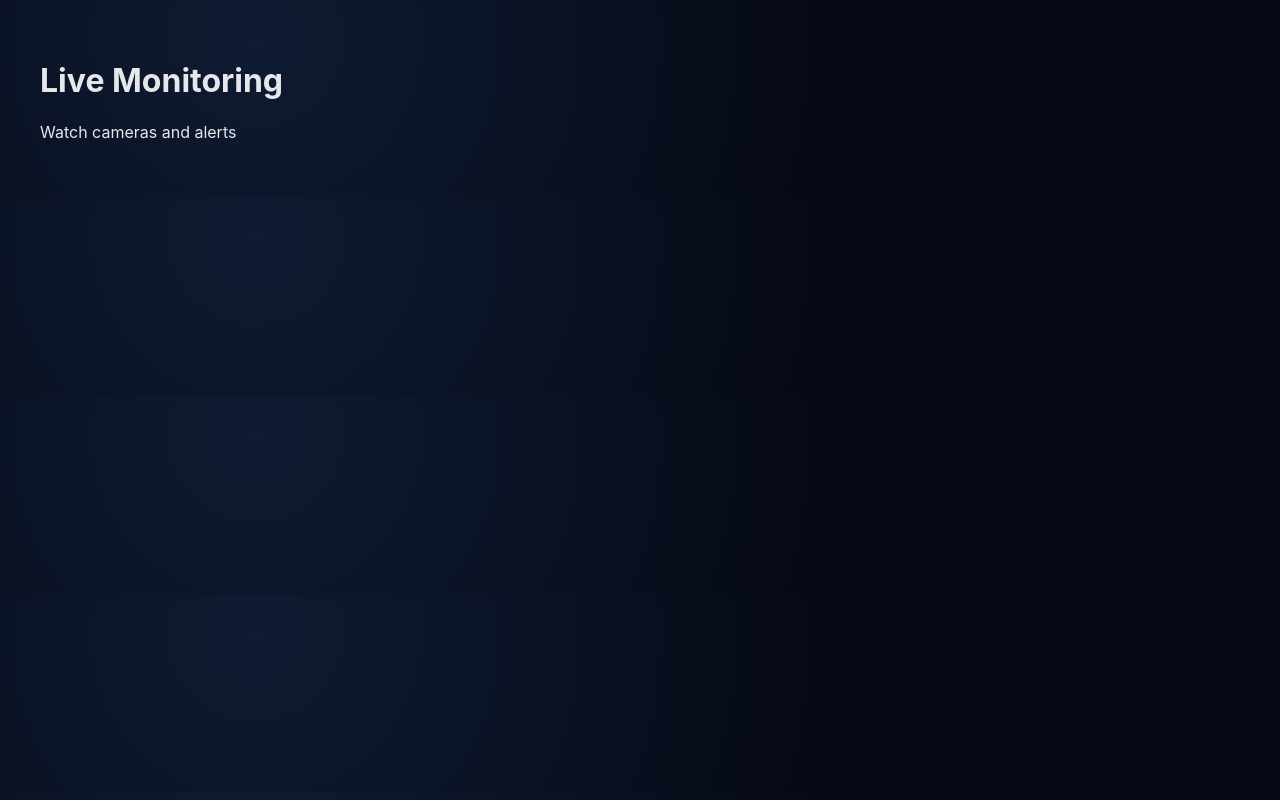
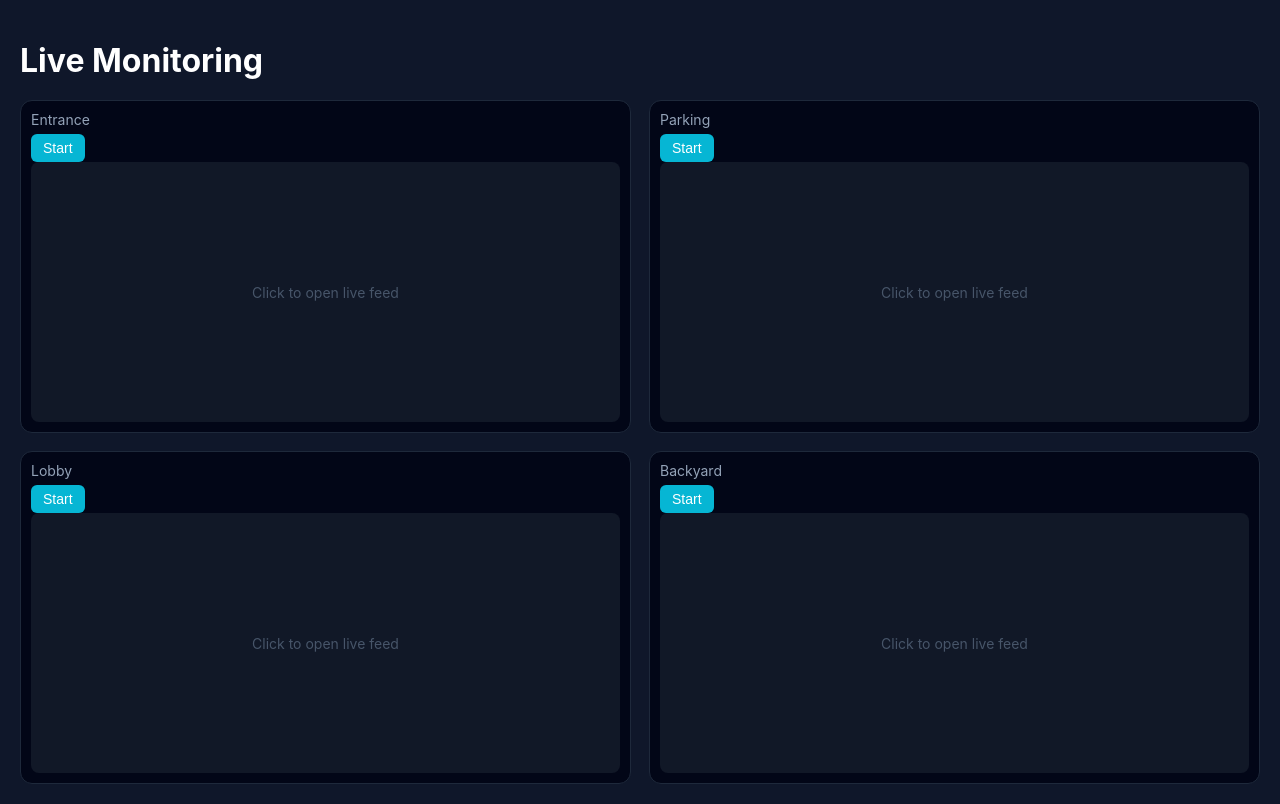
Before and after one commit to Abhiram086/smart_surveillance, a React app in the folder frontend/: page /viewer in a window 1280 px wide. Built offline with nearby package versions, Linux system fonts and the light colour scheme; the HTML template or start-up script is replaced by a standard one.

Commit message:
viewer page mock

```diff
--- a/frontend/src/components/CameraFeed.tsx
+++ b/frontend/src/components/CameraFeed.tsx
@@ -1,16 +1,19 @@
 import { useEffect, useState } from "react"
 
 type Props = {
-  scenario: string
+  scenario: string;
+  token?: string | null; // unique token for start/stop control
 }
 
-export default function CameraFeed({ scenario }: Props) {
+export default function CameraFeed({ scenario, token = null }: Props) {
 
   const [reload, setReload] = useState(0)
   const [connected, setConnected] = useState(false)
 
-  // backend stream url
-  const url = `http://127.0.0.1:8000/stream/${scenario}?t=${reload}`
+  // backend stream url, include token when provided so backend knows how to
+  // shut itself down when requested by a stop call.
+  const url = `http://127.0.0.1:8000/stream/${scenario}?t=${reload}` +
+    (token ? `&token=${token}` : "");
 
   // when scenario changes → reconnect stream
   useEffect(() => {
@@ -26,6 +29,18 @@ export default function CameraFeed({ scenario }: Props) {
 
     return () => clearInterval(interval)
   }, [])
+
+  // when component unmounts or token changes, inform backend to stop the
+  // previous stream (if a token was being used). this prevents dangling
+  // processing after the user navigates away.
+  useEffect(() => {
+    return () => {
+      if (token) {
+        fetch(`http://127.0.0.1:8000/stop?token=${token}`, { method: "POST" })
+          .catch(() => {});
+      }
+    };
+  }, [token]);
 
   return (
     <div style={styles.container}>
--- a/frontend/src/pages/Landing.tsx
+++ b/frontend/src/pages/Landing.tsx
@@ -53,7 +53,7 @@ export default function Landing() {
     <motion.button
     variants={pop}
     style={styles.btnSecondary}
-    onClick={() => nav("/user")}
+    onClick={() => nav("/viewer")}
     >
     Viewer Mode
     </motion.button>
--- a/frontend/src/pages/Viewer.tsx
+++ b/frontend/src/pages/Viewer.tsx
@@ -1,8 +1,241 @@
+import React, { useState, useEffect } from "react";
+import CameraFeed from "../components/CameraFeed";
+
+type Camera = {
+  id: string;
+  name: string;
+  scenario: string;
+};
+
 export default function Viewer() {
+
+  // temporary mock cameras
+  const cameras: Camera[] = [
+    { id: "cam1", name: "Entrance", scenario: "behavior" },
+    { id: "cam2", name: "Parking", scenario: "metro_line" },
+    { id: "cam3", name: "Lobby", scenario: "behavior" },
+    { id: "cam4", name: "Backyard", scenario: "metro_line" }
+  ];
+
+  const [selected, setSelected] = useState<Camera | null>(null);
+  const [tokens, setTokens] = useState<Record<string,string>>({}); // map cameraId->token
+
+  // helper functions to start/stop processing for a given camera
+  const startStream = (cam: Camera) => {
+    if (tokens[cam.id]) return; // already running
+    const tok = crypto.randomUUID();
+    setTokens(prev => ({ ...prev, [cam.id]: tok }));
+    return tok;
+  };
+
+  const stopStream = (camId: string) => {
+    const tok = tokens[camId];
+    if (tok) {
+      fetch(`http://127.0.0.1:8000/stop?token=${tok}`, { method: "POST" }).catch(() => {});
+      setTokens(prev => {
+        const p = { ...prev };
+        delete p[camId];
+        return p;
+      });
+    }
+  };
+
+  // if the component unmounts while streams are active, make sure they're
+  // torn down to avoid lingering work on the backend.
+  useEffect(() => {
+    return () => {
+      Object.values(tokens).forEach(tok => {
+        fetch(`http://127.0.0.1:8000/stop?token=${tok}`, { method: "POST" }).catch(() => {});
+      });
+    };
+  }, [tokens]);
+
+  // ---------------- SINGLE CAMERA VIEW ----------------
+  if (selected) {
+    const currentToken = tokens[selected.id] || null;
+    return (
+      <div style={styles.fullscreen}>
+        <div style={styles.topbar}>
+          <button
+            style={styles.backBtn}
+            onClick={() => {
+              if (currentToken) stopStream(selected.id);
+              setSelected(null);
+            }}
+          >
+            ← Back to grid
+          </button>
+          <span style={styles.title}>{selected.name}</span>
+          <button
+            style={styles.streamBtn}
+            onClick={() => {
+              if (currentToken) {
+                stopStream(selected.id);
+              } else {
+                startStream(selected);
+              }
+            }}
+          >
+            {currentToken ? "Stop" : "Start"}
+          </button>
+        </div>
+
+        <div style={styles.singleFeed}>
+          <CameraFeed scenario={selected.scenario} token={currentToken} />
+        </div>
+      </div>
+    );
+  }
+
+  // ---------------- GRID VIEW ----------------
   return (
-    <div style={{ padding: 40 }}>
-      <h1>Live Monitoring</h1>
-      <p>Watch cameras and alerts</p>
+    <div style={styles.container}>
+      <h1 style={styles.heading}>Live Monitoring</h1>
+
+      <div style={styles.grid}>
+        {cameras.map(cam => {
+          const running = Boolean(tokens[cam.id]);
+          return (
+            <div
+              key={cam.id}
+              style={styles.card}
+              onClick={() => {
+              // open and also ensure processing is running
+              if (!tokens[cam.id]) startStream(cam);
+              setSelected(cam);
+            }}
+            >
+              <div style={styles.cardTitle}>{cam.name}</div>
+
+              {/* start/stop control */}
+              <button
+                style={styles.streamBtn}
+                onClick={e => {
+                  e.stopPropagation();
+                  running ? stopStream(cam.id) : startStream(cam);
+                }}
+              >
+                {running ? "Stop" : "Start"}
+              </button>
+
+              {/* IMPORTANT: No live stream in grid */}
+              <div style={styles.feedWrapper}>
+                <div style={styles.preview}>
+                  Click to open live feed
+                </div>
+              </div>
+
+            </div>
+          );
+        })}
+      </div>
+
+      {/* hidden feeds keep connections alive for cameras that are running */}
+      {Object.entries(tokens).map(([camId, tok]) => {
+        const cam = cameras.find(c => c.id === camId);
+        if (!cam) return null;
+        return (
+          <div key={camId} style={{ display: "none" }}>
+            <CameraFeed scenario={cam.scenario} token={tok} />
+          </div>
+        );
+      })}
     </div>
   );
 }
+
+const styles: any = {
+
+  container: {
+    padding: 20,
+    minHeight: "100vh",
+    background: "#0f172a",
+    color: "white"
+  },
+
+  heading: {
+    marginBottom: 20
+  },
+
+  grid: {
+    display: "grid",
+    gridTemplateColumns: "repeat(auto-fit, minmax(420px, 1fr))",
+    gap: 18
+  },
+
+  card: {
+    background: "#020617",
+    borderRadius: 12,
+    padding: 10,
+    cursor: "pointer",
+    border: "1px solid #1e293b",
+    transition: "0.15s"
+  },
+
+  cardTitle: {
+    fontSize: 14,
+    marginBottom: 6,
+    color: "#94a3b8"
+  },
+
+  feedWrapper: {
+    height: 260,
+    overflow: "hidden",
+    borderRadius: 8
+  },
+
+  preview: {
+    height: "100%",
+    background: "#111827",
+    display: "flex",
+    alignItems: "center",
+    justifyContent: "center",
+    color: "#475569",
+    fontSize: 14
+  },
+
+  fullscreen: {
+    height: "100vh",
+    display: "flex",
+    flexDirection: "column",
+    background: "black"
+  },
+
+  topbar: {
+    padding: "12px 16px",
+    background: "#020617",
+    display: "flex",
+    alignItems: "center",
+    gap: 16
+  },
+
+  title: {
+    color: "white",
+    fontSize: 16
+  },
+
+  backBtn: {
+    background: "#1e293b",
+    border: "none",
+    color: "white",
+    padding: "6px 12px",
+    borderRadius: 6,
+    cursor: "pointer"
+  },
+
+  streamBtn: {
+    marginLeft: "auto",
+    padding: "6px 12px",
+    background: "#06b6d4",
+    border: "none",
+    borderRadius: 6,
+    color: "white",
+    cursor: "pointer",
+    fontSize: 14
+  },
+
+  singleFeed: {
+    flex: 1,
+    background: "black"
+  }
+};
```
